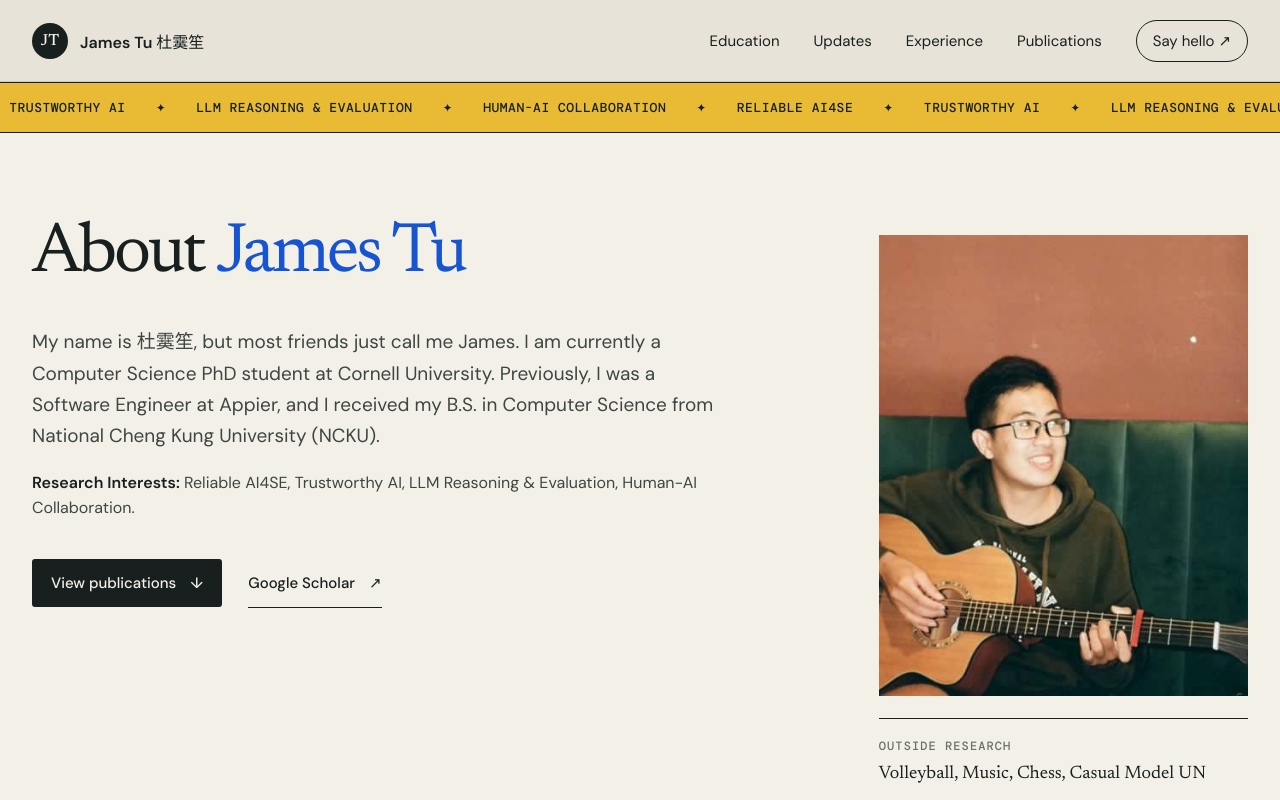
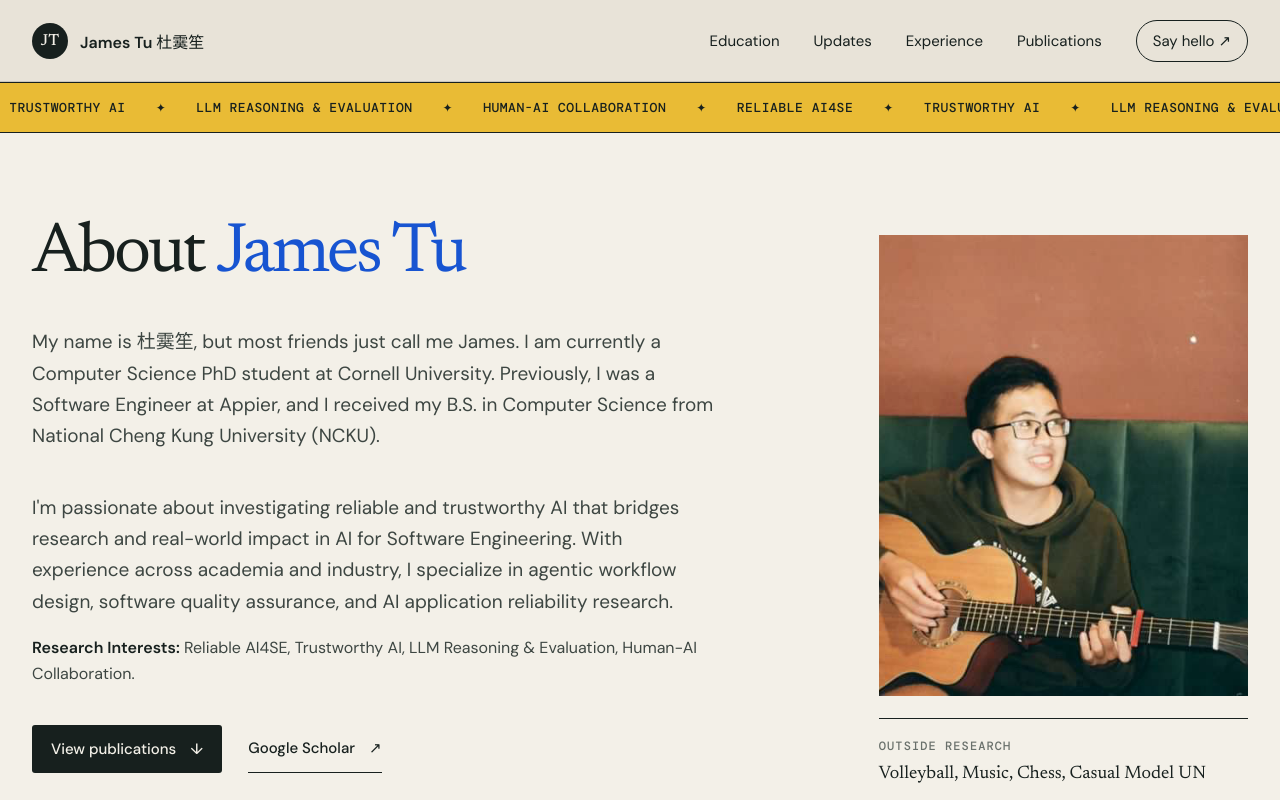
Before and after one commit to JamesTu-jtjt/JamesTu-jtjt.github.io, a React (Vite) app: page / in a window 1280 px wide. Shown: the top 800 px of the page. Built offline with nearby package versions, Linux system fonts and the light colour scheme.

Commit message:
update: about section

```diff
--- a/src/App.jsx
+++ b/src/App.jsx
@@ -56,6 +56,7 @@ function Hero() {
         <div className="hero-copy reveal">
           <h1>About <em> James Tu </em></h1>
           <p className="hero-lede">My name is 杜霙笙, but most friends just call me James. I am currently a Computer Science PhD student at Cornell University. Previously, I was a Software Engineer at Appier, and I received my B.S. in Computer Science from National Cheng Kung University (NCKU).</p>
+          <p className="hero-lede">I'm passionate about investigating reliable and trustworthy AI that bridges research and real-world impact in AI for Software Engineering. With experience across academia and industry, I specialize in agentic workflow design, software quality assurance, and AI application reliability research. </p>
           <p className="hero-research"><strong>Research Interests:</strong> Reliable AI4SE, Trustworthy AI, LLM Reasoning &amp; Evaluation, Human-AI Collaboration.</p>
           <div className="hero-actions">
             <a className="button primary" href="#publications">View publications <span>↓</span></a>
```
